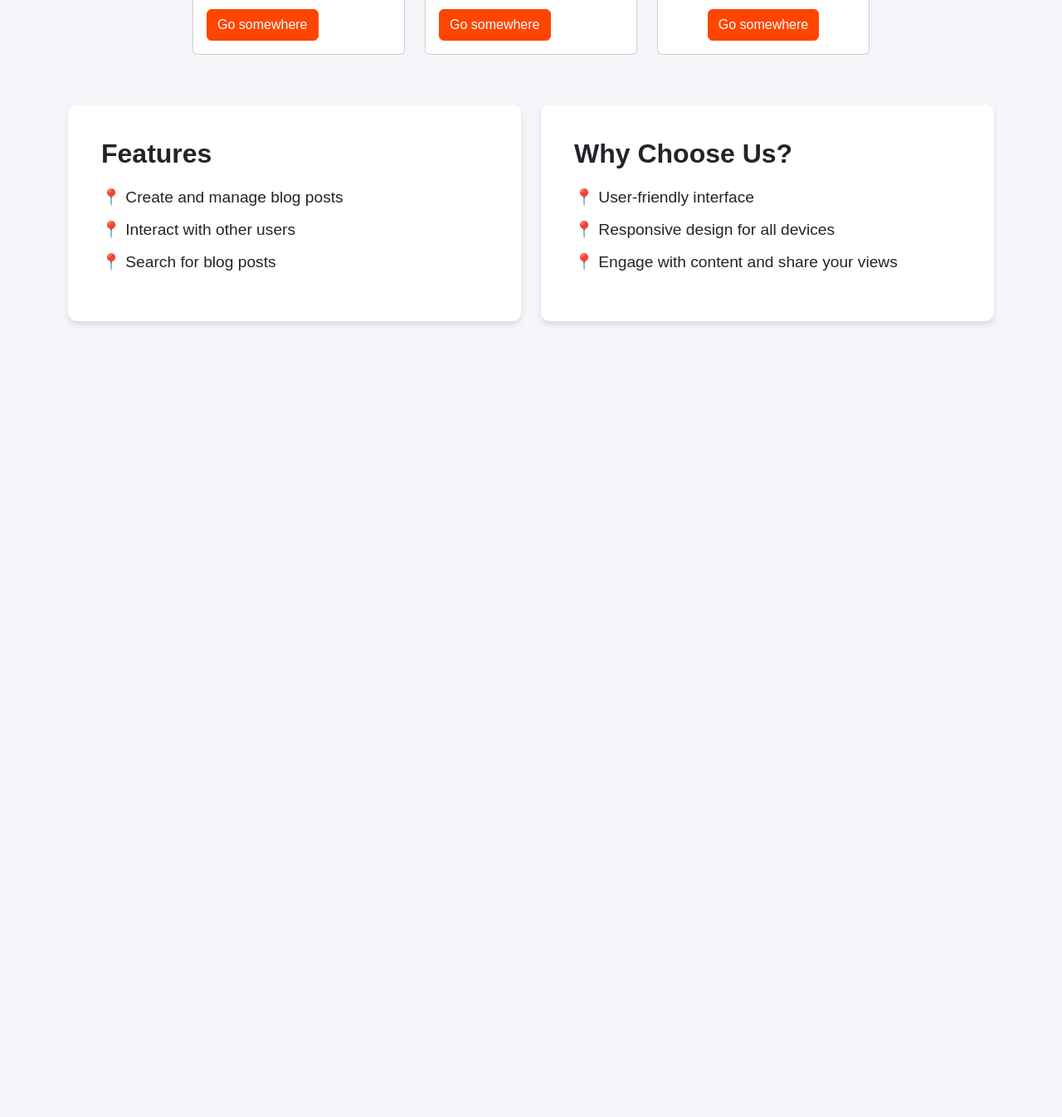
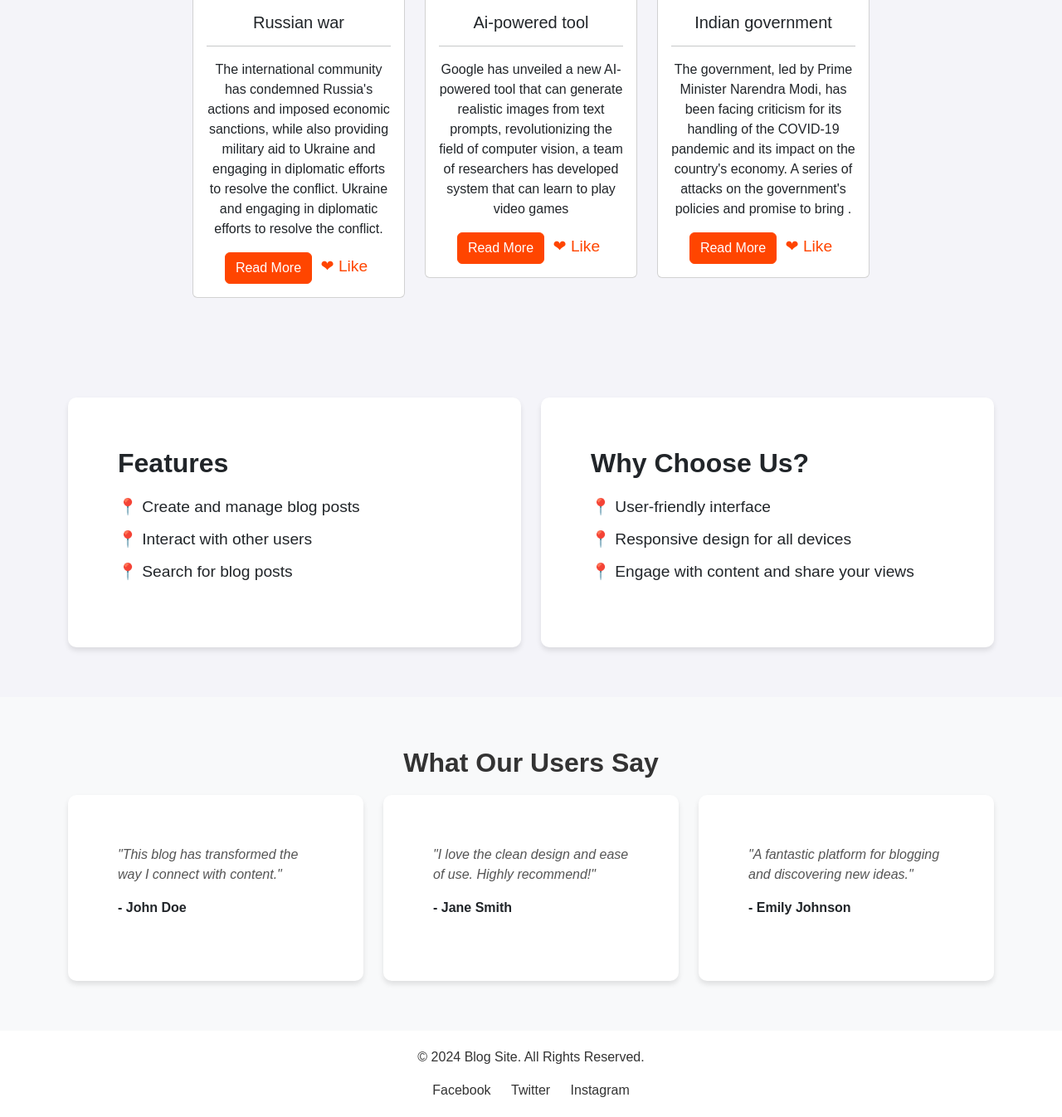
Before and after one commit to Midhun13/blogapp, a Flask app: page / in a window 1280 px wide. Shown: the part 753-2099 px from the top of the page at 83% size. Before the commit the page ends 1144 px from the top, so only its background shows below. Run offline with Flask 3, Linux system fonts and the light colour scheme.

Commit message:
first commit

```diff
--- a/app/routes.py
+++ b/app/routes.py
@@ -10,3 +10,13 @@ from wtforms.validators import DataRequired
 @app.route('/index')
 def index():
     return render_template('index.html')
+@app.route('/login')
+def login():
+    return render_template('login.html')
+@app.route('/register')
+def register():
+    return render_template('register.html')
+
+@app.route('/home')
+def home():
+    return render_template('home.html')
--- a/app/templates/index.html
+++ b/app/templates/index.html
@@ -6,7 +6,6 @@
     <title>Blog Landing</title>
     <link href="https://cdn.jsdelivr.net/npm/bootstrap@5.3.0-alpha1/dist/css/bootstrap.min.css" rel="stylesheet">
     <style>
-
         body {
             font-family: 'Arial', sans-serif;
             background-color: #f4f4f9;
@@ -44,7 +43,6 @@
             color: #333;
         }
 
-
         .section-padding {
             padding: 60px 0;
         }
@@ -56,7 +54,7 @@
         }
 
         .content-box {
-            padding: 40px;
+            padding: 60px;
             border-radius: 10px;
             box-shadow: 0px 4px 6px rgba(0, 0, 0, 0.1);
             background-color: #fff;
@@ -64,13 +62,18 @@
         }
 
         .content-box:hover {
+            background-color: rgba(255, 68, 0, 0.027);
             transform: translateY(-3px);
         }
-
+        .card-body:hover{
+             background-color: rgba(255, 68, 0, 0.027);
+             transform: translateY(-3px);
+        }
         .btn-lg {
             padding: 10px 25px;
             font-size: 1.1rem;
         }
+
         ul {
             list-style-type: none;
             padding: 0;
@@ -80,6 +83,49 @@
             margin-bottom: 10px;
             font-size: 1.2rem;
         }
+
+        .testimonial {
+            font-style: italic;
+            color: #555;
+        }
+
+        .testimonial-author {
+            font-weight: bold;
+            margin-top: 10px;
+        }
+
+        footer {
+            background-color: #fff;
+            color: #333;
+            padding: 20px 0;
+        }
+
+        .footer-links a {
+            color: #333;
+            text-decoration: none;
+            margin: 0 10px;
+        }
+
+        .footer-links a:hover {
+            color: orangered;
+        }
+
+        .like-button {
+            background-color: transparent;
+            border: none;
+            color: orangered;
+            font-size: 1.2rem;
+            cursor: pointer;
+        }
+
+        .like-button.liked {
+            color: #d45d12;
+        }
+
+        .like-button:hover {
+            color: #d45d12;
+        }
+
     </style>
 </head>
 <body>
@@ -87,7 +133,7 @@
 <header>
     <nav class="navbar navbar-expand-lg navbar-light">
         <div class="container-fluid">
-            <a class="navbar-brand p-2" href="#">BLOG</a>
+            <a class="navbar-brand p-2" href="login.html">BLOG</a>
             <button class="navbar-toggler" type="button" data-bs-toggle="collapse" data-bs-target="#navbarNav" aria-controls="navbarNav" aria-expanded="false" aria-label="Toggle navigation">
                 <span class="navbar-toggler-icon"></span>
             </button>
@@ -97,7 +143,7 @@
                         <a class="nav-link" aria-current="page" href="#">Home</a>
                     </li>
                     <li class="nav-item">
-                        <a class="nav-link" href="#">Features</a>
+                        <a class="nav-link" href="#">Faq</a>
                     </li>
                     <li class="nav-item">
                         <a href="/login">
@@ -116,7 +162,11 @@
             <div class="col-md-12">
                 <div class="content-box text-center">
                     <h1>Welcome to the Blog Site!</h1>
-                    <p>Explore posts, interact with content, and discover something new.</p>
+                    <p>Dive into a world of engaging stories, thought-provoking ideas, and vibrant discussions.
+                    Our platform is a haven for writers and readers alike, where creativity meets conversation.
+                    Stay inspired, stay informed, and connect with a community that shares your passion.
+                    Whether you're here to explore or express, we've got a space just for you.
+                    Let's make every visit a journey worth remembering!</p>
                     <a href="/login">
                         <button class="btn btn-primary btn-lg">Explore</button>
                     </a>
@@ -125,36 +175,44 @@
         </div>
     </div>
 </section>
-<section>
+
+<section class="section-padding">
     <div class="container-fluid d-flex justify-content-center">
         <div class="row justify-content-center">
-      <div class="col-md-4">
+            <div class="col-md-4 col-sm-12 text-center">
                 <div class="card" style="width: 16rem;">
-          <img src="..." class="card-img-top" alt="...">
+                    <img src="https://images.pexels.com/photos/76971/fighter-jet-fighter-aircraft-f-16-falcon-aircraft-76971.jpeg?auto=compress&cs=tinysrgb&w=600" class="card-img-top" alt="Blog Post Image">
                     <div class="card-body">
-            <h5 class="card-title">Card title</h5>
-            <p class="card-text">Some quick example text to build on the card title and make up the bulk of the card's content.</p>
-            <a href="#" class="btn btn-primary">Go somewhere</a>
+                        <h5 class="card-title"> Russian war</h5>
+                        <hr>
+                        <p class="card-text text-justify">The international community has condemned Russia's actions and imposed economic sanctions, while also providing military aid to Ukraine and engaging in diplomatic efforts to resolve the conflict. Ukraine and engaging in diplomatic efforts to resolve the conflict.</p>
+
+                        <a href="home" class="btn btn-primary">Read More</a>
+                        <button class="like-button" onclick="toggleLike(this)">&#x2764; Like</button>
                     </div>
                 </div>
             </div>
-      <div class="col-md-4">
+            <div class="col-md-4 col-sm-12 text-center">
                 <div class="card" style="width: 16rem;">
-          <img src="..." class="card-img-top" alt="...">
+                    <img src="https://images.pexels.com/photos/373543/pexels-photo-373543.jpeg?auto=compress&cs=tinysrgb&w=600" class="card-img-top" alt="Blog Post Image">
                     <div class="card-body">
-            <h5 class="card-title">Card title</h5>
-            <p class="card-text">Some quick example text to build on the card title and make up the bulk of the card's content.</p>
-            <a href="#" class="btn btn-primary">Go somewhere</a>
+                        <h5 class="card-title">Ai-powered tool </h5>
+                        <hr>
+                        <p class="card-text text-justify">Google has unveiled a new AI-powered tool that can generate realistic images from text prompts, revolutionizing the field of computer vision, a team of researchers has developed system that can learn to play video games           </p>
+                        <a href="home" class="btn btn-primary">Read More</a>
+                        <button class="like-button" onclick="toggleLike(this)">&#x2764; Like</button>
                     </div>
                 </div>
             </div>
-      <div class="col-md-4 text-center">
+            <div class="col-md-4 col-sm-12 text-center">
                 <div class="card" style="width: 16rem;">
-          <img src="..." class="card-img-top" alt="...">
+                    <img src="https://images.pexels.com/photos/3699921/pexels-photo-3699921.jpeg?auto=compress&cs=tinysrgb&w=600" class="card-img-top" alt="Blog Post Image">
                     <div class="card-body">
-            <h5 class="card-title">Card title</h5>
-            <p class="card-text">Some quick example text to build on the card title and make up the bulk of the card's content.</p>
-            <a href="#" class="btn btn-primary">Go somewhere</a>
+                        <h5 class="card-title">Indian government</h5>
+                        <hr>
+                        <p class="card-text text-justify">The government, led by Prime Minister Narendra Modi, has been facing criticism for its handling of the COVID-19 pandemic and its impact on the country's economy. A series of attacks on the government's policies and promise to bring . </p>
+                        <a href="home" class="btn btn-primary">Read More</a>
+                        <button class="like-button" onclick="toggleLike(this)">&#x2764; Like</button>
                     </div>
                 </div>
             </div>
@@ -189,7 +247,50 @@
     </div>
 </section>
 
+<section class="section-padding bg-light">
+    <div class="container">
+        <h1 class="text-center section-header"><b>What Our Users Say</b></h1>
+        <div class="row">
+            <div class="col-md-4">
+                <div class="content-box">
+                    <p class="testimonial">"This blog has transformed the way I connect with content."</p>
+                    <p class="testimonial-author">- John Doe</p>
+                </div>
+            </div>
+            <div class="col-md-4">
+                <div class="content-box">
+                    <p class="testimonial">"I love the clean design and ease of use. Highly recommend!"</p>
+                    <p class="testimonial-author">- Jane Smith</p>
+                </div>
+            </div>
+            <div class="col-md-4">
+                <div class="content-box">
+                    <p class="testimonial">"A fantastic platform for blogging and discovering new ideas."</p>
+                    <p class="testimonial-author">- Emily Johnson</p>
+                </div>
+            </div>
+        </div>
+    </div>
+</section>
+
+<footer>
+    <div class="container text-center">
+        <p>&copy; 2024 Blog Site. All Rights Reserved.</p>
+        <div class="footer-links">
+            <a href="#">Facebook</a>
+            <a href="#">Twitter</a>
+            <a href="#">Instagram</a>
+        </div>
+    </div>
+</footer>
+
 <script src="https://cdn.jsdelivr.net/npm/@popperjs/core@2.11.6/dist/umd/popper.min.js"></script>
 <script src="https://cdn.jsdelivr.net/npm/bootstrap@5.3.0-alpha1/dist/js/bootstrap.min.js"></script>
+<script>
+    function toggleLike(button) {
+        button.classList.toggle('liked');
+        button.textContent = button.classList.contains('liked') ? '💖 Liked' : '❤️ Like';
+    }
+</script>
 </body>
 </html>
```
Also changed, not shown: app/templates/home.html (added, +19 -0 lines), app/templates/login.html (added, +159 -0 lines), app/templates/register.html (added, +118 -0 lines). Lines whose indentation alone changed are shown as unchanged.
